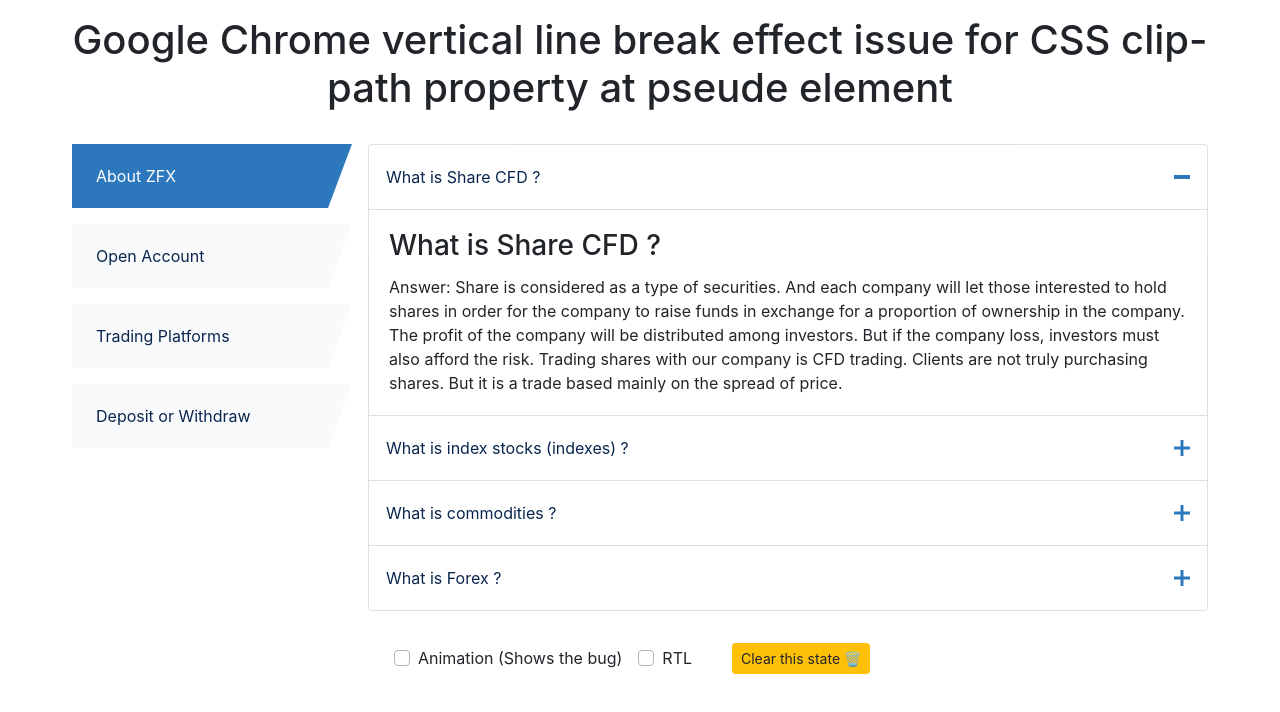
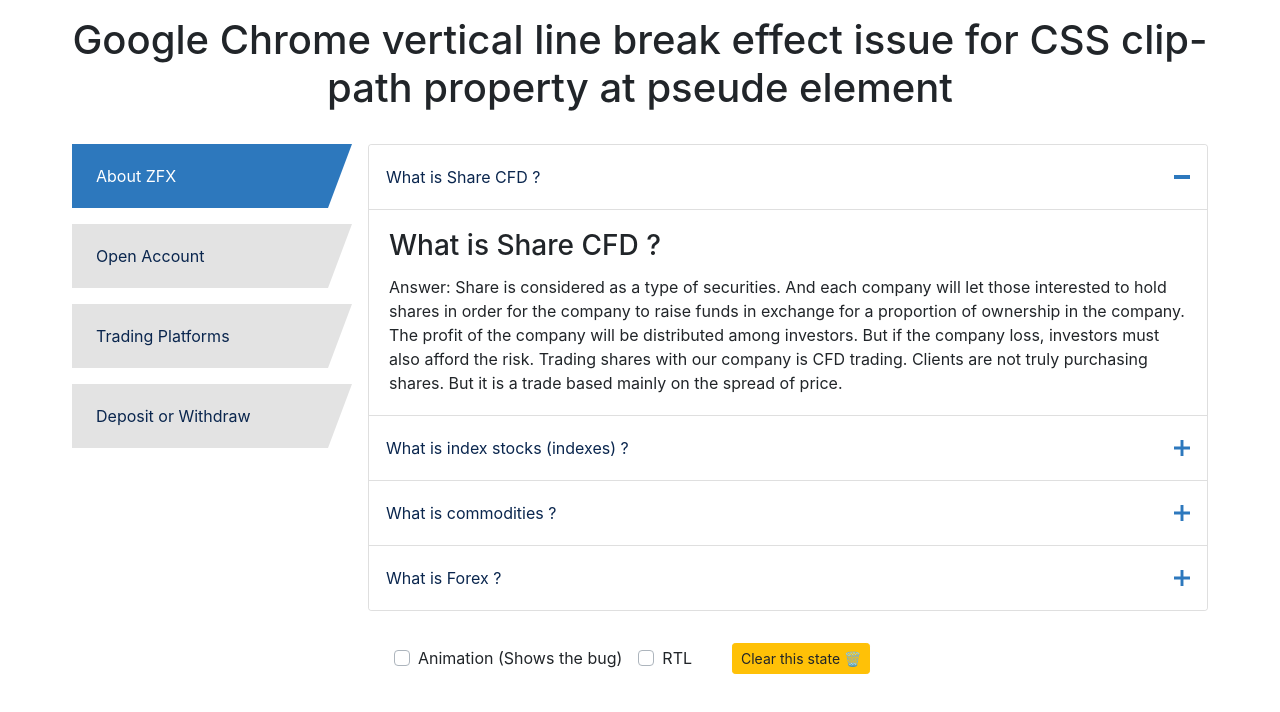
Before and after one commit to Andrew-Dyachenko/chrome-vertical-line-break-effect-issue-for-clip-path-property, a website built with Parcel: page index.html in a window 1280 px wide. Built offline with nearby package versions, Linux system fonts and the light colour scheme.

Commit message:
Inactive tabs background color
Цвет фона неактивных вкладок был изменен, чтобы сделать их более контрастными по сравнению с цветом фона тела.

```diff
--- a/index.css
+++ b/index.css
@@ -134,7 +134,7 @@ body {
 }
 
 .nav-pills--custom .nav-link {
-	background-color: #f9fafc;
+	background-color: #e3e3e3;
 	color: #0a264e;
 	align-items: center;
 	border-radius: 0;
@@ -156,7 +156,7 @@ body {
 }
 
 .nav-pills--custom .nav-link::after {
-	background-color: #f9fafc;
+	background-color: #e3e3e3;
 	bottom: 0;
 	-webkit-clip-path: polygon(0 0, 0 100%, 100% 0, 0 0);
 	clip-path: polygon(0 0, 0 100%, 100% 0, 0 0);
```
